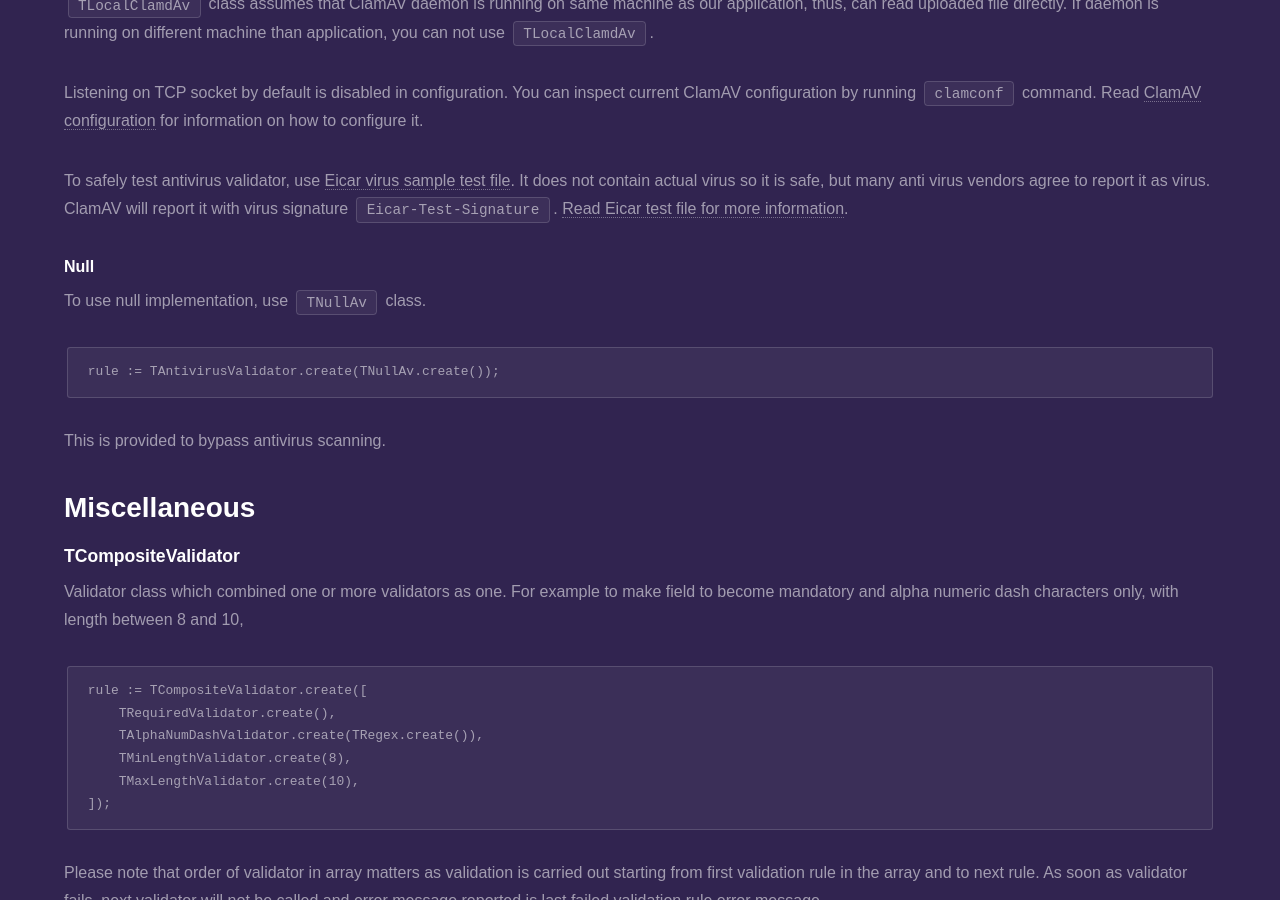
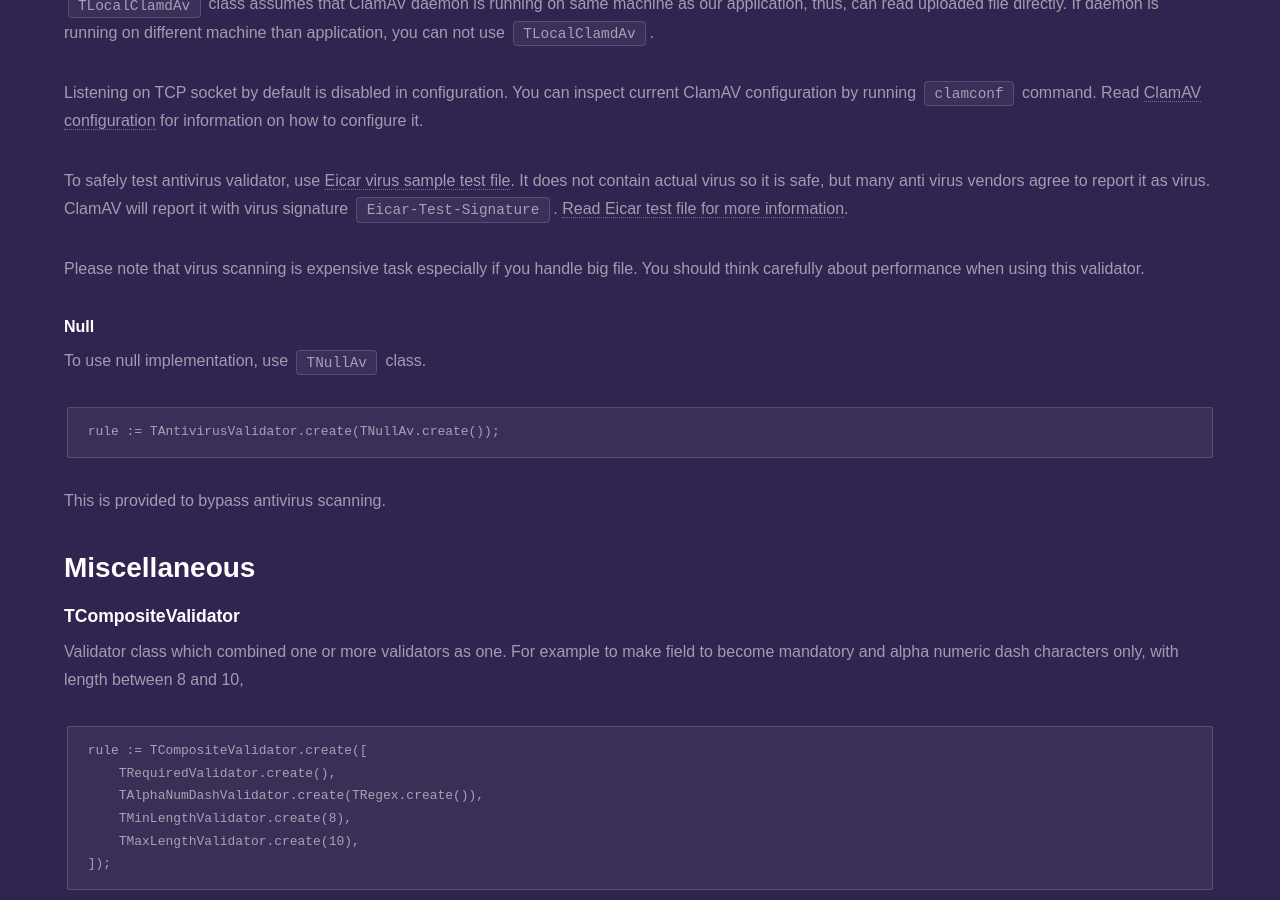
Before and after one commit to fanoframework/fanoframework.github.io, a Jekyll site: the page built from security/form-validation/built-in-validation-rules/index.md, in a window 1280 px wide and 900 px high, scrolled down 13302 px. Built offline with Jekyll 4.4.1, drawn with Linux system fonts in a browser that asks for light colours; our own code applies the rules of GitHub Pages for plain Markdown files.

Commit message:
improve content

```diff
--- a/security/form-validation/built-in-validation-rules/index.md
+++ b/security/form-validation/built-in-validation-rules/index.md
@@ -564,6 +564,9 @@ Listening on TCP socket by default is disabled in configuration. You can inspect
 
 To safely test antivirus validator, use [Eicar virus sample test file](http://www.eicar.org/download/eicar.com.txt). It does not contain actual virus so it is safe, but many anti virus vendors agree to report it as virus. ClamAV will report it with virus signature `Eicar-Test-Signature`. [Read Eicar test file for more information](https://en.wikipedia.org/wiki/EICAR_test_file).
 
+Please note that virus scanning is expensive task especially if you handle big file.
+You should think carefully about performance when using this validator.
+
 #### Null
 To use null implementation, use `TNullAv` class.
 
```
